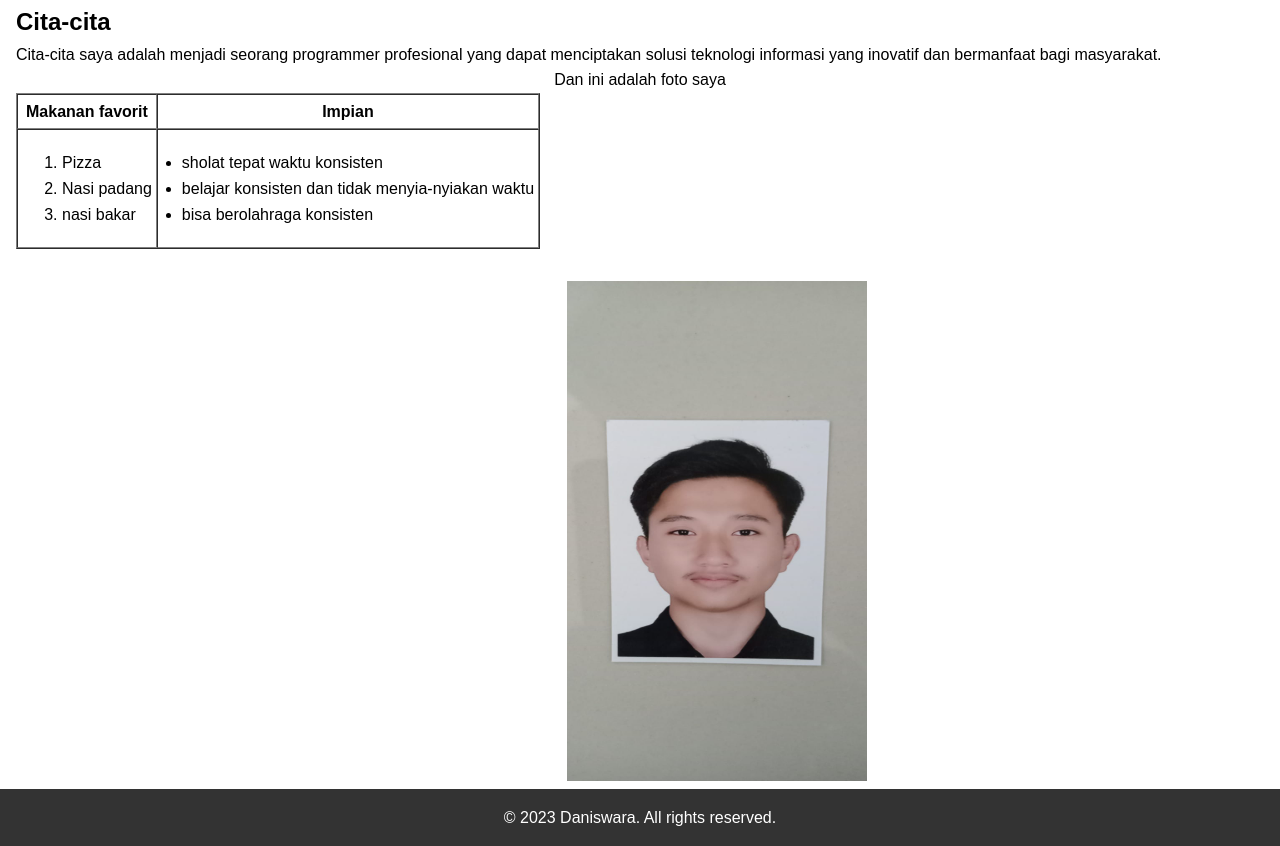
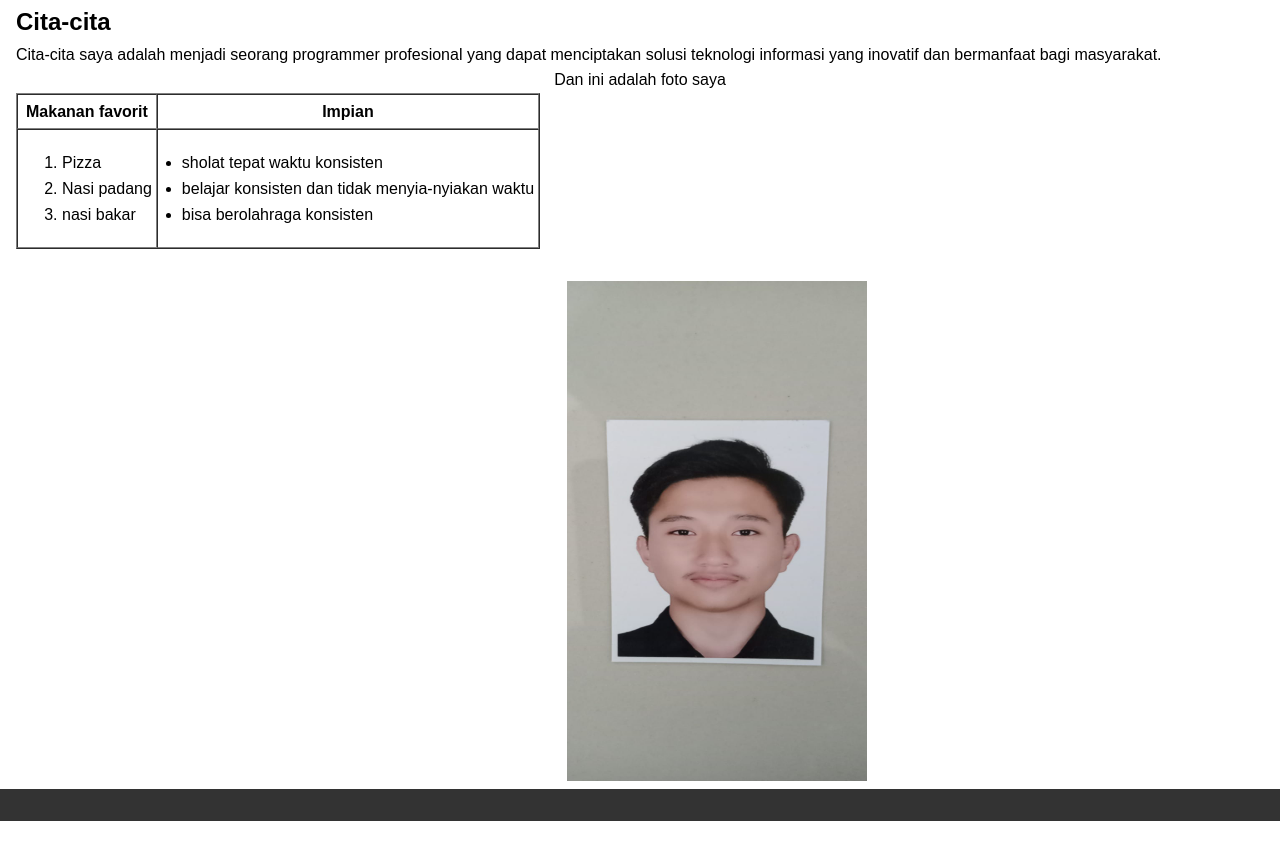
Before and after one commit to Daniswara8/KRPLdanis1.github.io, a plain HTML site: page index.html in a window 1280 px wide. Shown: the part 352-1198 px from the top of the page. After the commit the page ends 1173 px from the top, so only its background shows below. Drawn offline with Linux system fonts and the light colour scheme.

Commit message:
Update index.html

```diff
--- a/index.html
+++ b/index.html
@@ -59,7 +59,7 @@
 
 
     <footer>
-        <p>&copy; 2023 Daniswara. All rights reserved.</p>
+
     </footer>
 </body>
 </html>
```
